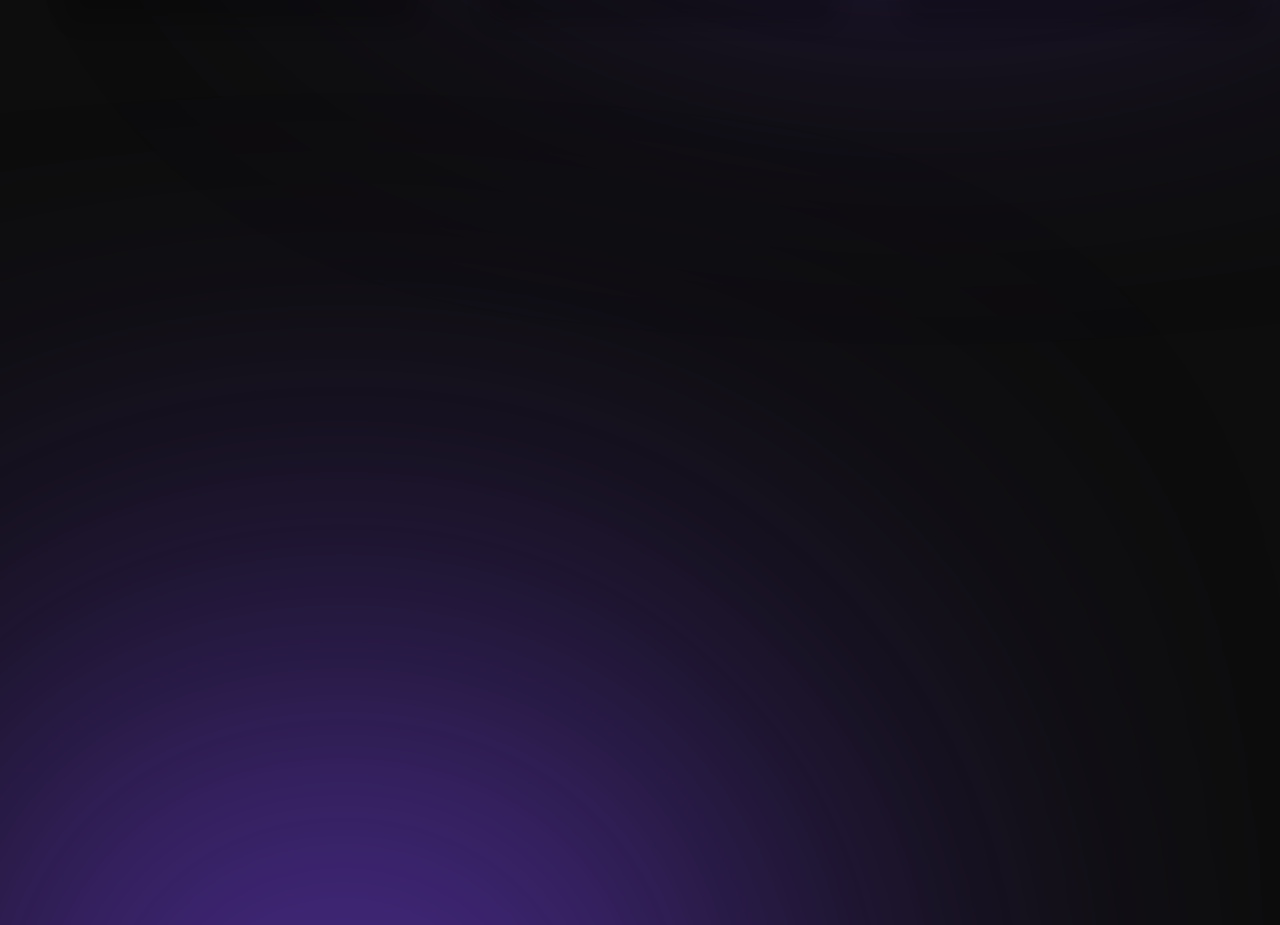
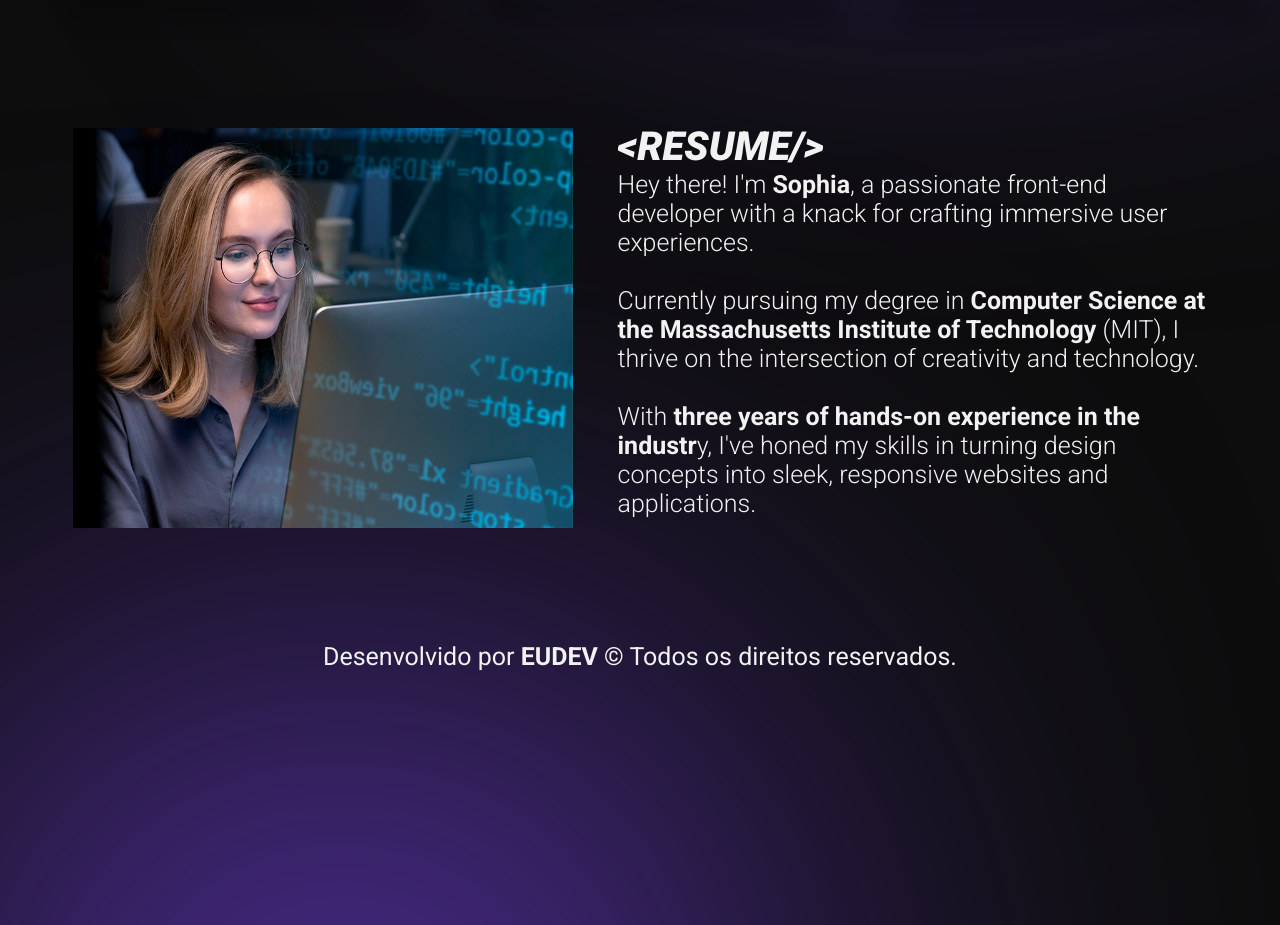
Before and after one commit to gustavogonzag/modelo-portifolio, a React (Vite) app: page / in a window 1280 px wide. Shown: the part 1281-2206 px from the top of the page. Built offline with nearby package versions, Linux system fonts and the light colour scheme.

Commit message:
Feat: resume more footer

```diff
--- a/src/App.tsx
+++ b/src/App.tsx
@@ -1,8 +1,10 @@
 import './App.css'
 import Background from './background/background.tsx'
+import Footer from './footer/footer.tsx'
 import Header from './header/header.tsx'
 import Home from './home/home.tsx'
 import Portfolio from './portfolio/portfolio.tsx'
+import Resume from './resume/resume.tsx'
 
 function App() {
 
@@ -11,6 +13,8 @@ function App() {
       <Header></Header>
       <Home></Home>
       <Portfolio></Portfolio>
+      <Resume></Resume>
+      <Footer></Footer>
       <Background></Background>
     </>
   )
--- /dev/null
+++ b/src/footer/footer.css
@@ -0,0 +1,5 @@
+.footerzin{
+    margin-top: 110px;
+    display: flex;
+    justify-content: center;
+}
--- /dev/null
+++ b/src/footer/footer.tsx
@@ -0,0 +1,15 @@
+import './footer.css'
+
+const footer = () => {
+    return (
+        <div>
+            <div className='footerzin'>
+                <span className='text-footer'>
+                    Desenvolvido por <b>EUDEV</b> © Todos os direitos reservados.
+                </span>
+            </div>
+        </div>
+    )
+}
+
+export default footer
--- /dev/null
+++ b/src/resume/resume.css
@@ -0,0 +1,39 @@
+.resume-container {
+    width: 100%;
+    display: flex;
+    justify-content: center;
+    align-items: center;
+    flex-direction: row;
+    margin-top: 130px;
+    gap: 45px;
+}
+
+.resumePort {
+    margin: 0;
+    color: var(--branco);
+    font-family: "Roboto", sans-serif;
+    font-weight: 900;
+    font-style: italic;
+    font-size: 40px;
+}
+
+.image-profiler {
+    width: 500px;
+    height: 400px;
+    margin: 0;
+}
+
+.text-box {
+    margin-top: -105px;
+    width: 590px;
+    height: 310px;
+}
+
+.text-resume {
+    margin: 0px;
+    color: var(--branco);
+    font-family: "Roboto", sans-serif;
+    font-weight: 300;
+    font-style: normal;
+    font-size: 25px;
+}
--- /dev/null
+++ b/src/resume/resume.tsx
@@ -0,0 +1,29 @@
+import './resume.css'
+import imageProfiler from '../assets/RESUME-IMAGE.png'
+
+const resume = () => {
+
+    const titleResume = "<RESUME/>"
+
+    return (
+        <div>
+            <div className="resume-container">
+                <div>
+                    <img className="image-profiler" src={imageProfiler} alt="imagemProfiler" />
+                </div>
+                <div className='text-box'>
+                    <p className='resumePort'>{titleResume}</p>
+                    <p className="text-resume">
+                        Hey there! I'm <b>Sophia</b>, a passionate front-end developer with a knack for crafting immersive user experiences.<br></br><br></br>
+
+                        Currently pursuing my degree in <b>Computer Science at the Massachusetts Institute of Technology</b> (MIT), I thrive on the intersection of creativity and technology.<br></br><br></br>
+
+                        With <b>three years of hands-on experience in the industr</b>y, I've honed my skills in turning design concepts into sleek, responsive websites and applications.
+                    </p>
+                </div>
+            </div>
+        </div>
+    )
+}
+
+export default resume
```
